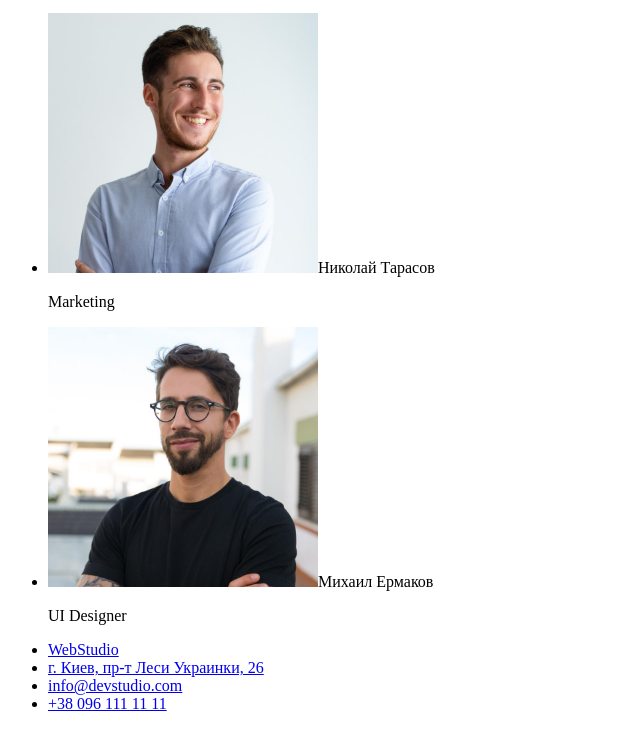
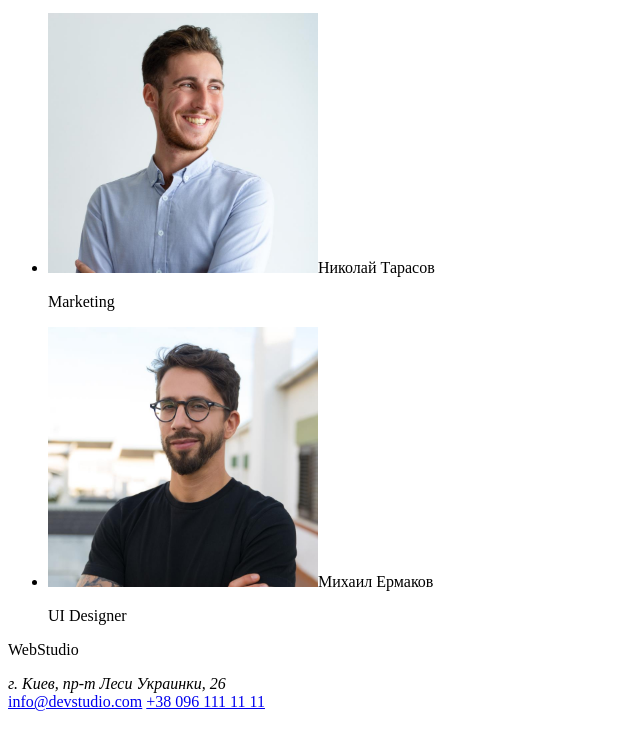
Before and after one commit to sk6k/goit-markup-hw-01, a plain HTML site: page index.html in a window 1280 px wide. Shown: the part 2056-2785 px from the top of the page, without its empty margins (0-640 px from the left). Drawn offline with Linux system fonts and the light colour scheme.

Commit message:
Update index.html

```diff
--- a/index.html
+++ b/index.html
@@ -46,8 +46,8 @@
             </ul>
         </section>
         <section>
+            <h2>Наша команда</h2>
             <ul>
-                <h2>Наша команда</h2>
                 <li><img src="./images/person-1.jpg" alt="Игорь Демьяненко" width="270" height="260">Игорь Демьяненко <p lang="en">Product Designer</p> </li>
                 <li><img src="./images/person-2.jpg" alt="Ольга Репина" width="270" height="260">Ольга Репина<p lang="en">Frontend Developer</p></li>
                 <li><img src="./images/person-3.jpg" alt="Николай Тарасов" width="270" height="260">Николай Тарасов<p lang="en">Marketing</p></li>
@@ -56,12 +56,10 @@
         </section>
     </main>
     <footer>
-        <ul>
-        <li><a id="logo" href="." rel="home" lang="en">WebStudio</a></li>
-        <li><a href="https://goo.gl/maps/GPYV7YVstJEXqPdn8" target="_blank" rel="noopener noreferrer">г. Киев, пр-т Леси Украинки, 26</a></li>
-        <li><a href="mailto:info@devstudio.com">info@devstudio.com</a></li>
-        <li><a href="tel:+380961111111">+38 096 111 11 11</a></li>
-        </ul>
+        <p>WebStudio</p>
+        <address>г. Киев, пр-т Леси Украинки, 26</address>
+        <a href="mailto:info@devstudio.com">info@devstudio.com</a>
+        <a href="tel:+380961111111">+38 096 111 11 11</a>
     </footer>
 </body>
 </html>
```
